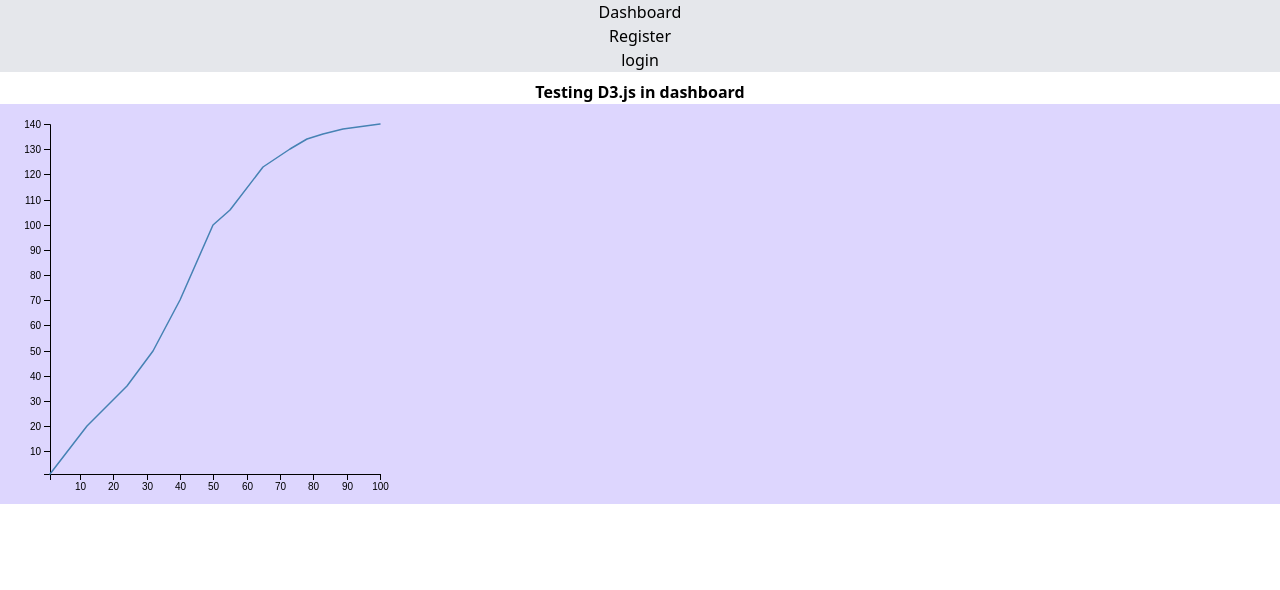
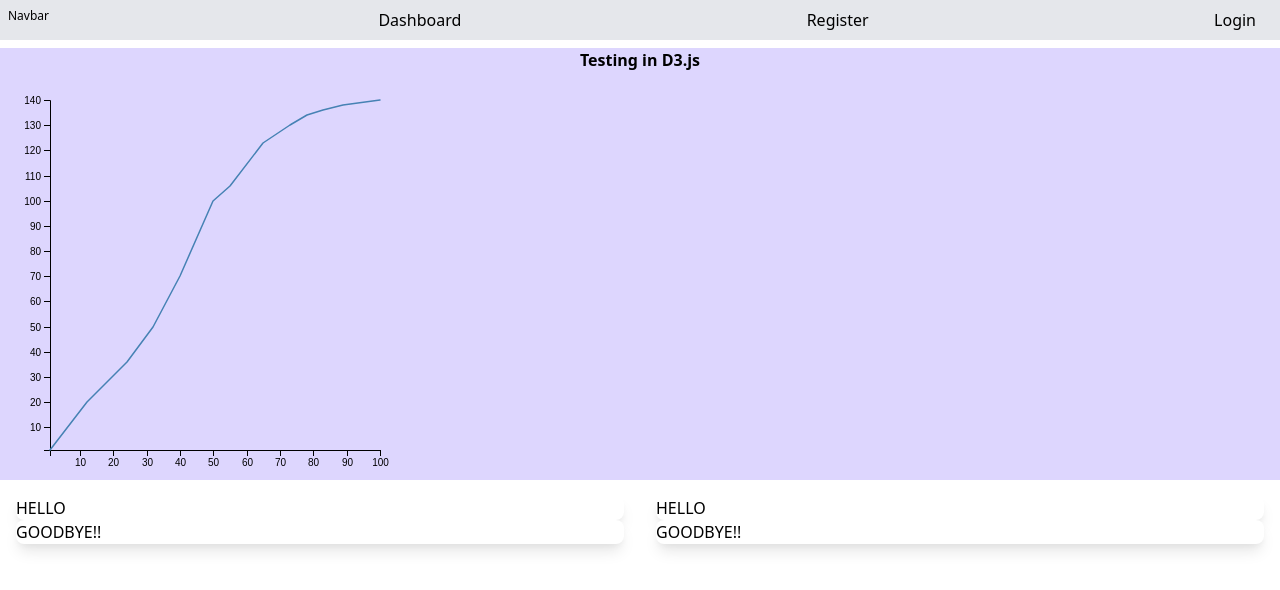
Before and after one commit to Virajj28/NextJS-Slack-, a Next.js app in the folder slack-clone/: page /dashboard in a window 1280 px wide. Shown: the top 590 px of the page. Built offline with nearby package versions, Linux system fonts and the light colour scheme.

Commit message:
nav & card below graph added

```diff
--- /dev/null
+++ b/slack-clone/pages/components/Cards.js
@@ -0,0 +1,22 @@
+export default function Cards() {
+    return (
+        <div className="flex">
+            <div className="flex-1 p-4">
+                <div className="bg-white rounded-lg shadow-lg overflow-hidden">
+                    HELLO
+                </div>
+                <div className="bg-white rounded-lg shadow-lg overflow-hidden">
+                    GOODBYE!!
+                </div>
+            </div>
+            <div className="flex-1 p-4">
+                <div className="bg-white rounded-lg shadow-lg overflow-hidden">
+                    HELLO
+                </div>
+                <div className="bg-white rounded-lg shadow-lg overflow-hidden">
+                    GOODBYE!!
+                </div>
+            </div>
+        </div>
+    )
+}
--- a/slack-clone/pages/components/Content.js
+++ /dev/null
@@ -1,5 +0,0 @@
-export default function Content() {
-    return(
-        <h1 class="text-center mt-2 font-bold">Testing D3.js in dashboard</h1>
-    )
-}
--- a/slack-clone/pages/components/LeftNavbar.js
+++ /dev/null
@@ -1,11 +0,0 @@
-export default function LeftNavbar() {
-    return (
-            <div class="container bg-gray-200 text-center">
-                <ul>
-                    <li><a href="./dashboard">Dashboard</a></li>
-                    <li><a href="/">Register</a></li>
-                    <li><a href="./login">login</a></li>
-                </ul>
-            </div>
-    )
-}
--- /dev/null
+++ b/slack-clone/pages/components/Navbar.js
@@ -0,0 +1,10 @@
+export default function Navbar() {
+    return (
+            <div class="flex justify-between p-2 cursor-pointer">
+                    <p class="text-xs">Navbar</p>
+                    <a href="./dashboard" class="mx-4">Dashboard</a>
+                    <a href="/" class="mx-4">Register</a>
+                    <a href="./login" class="mx-4">Login</a>
+            </div>
+    )
+}
--- a/slack-clone/pages/dashboard.js
+++ b/slack-clone/pages/dashboard.js
@@ -1,5 +1,5 @@
-import LeftNavbar from "./components/LeftNavbar";
-import Content from "./components/Content";
+import Navbar from "./components/Navbar";
+import Cards from "./components/Cards";
 import {useRef,useEffect} from "react";
 import * as D3 from "d3";
 
@@ -9,11 +9,10 @@ export default function dashboard(){
 
         const data = [
             [1,1], [12,20], [24,36],
-        [32, 50], [40, 70], [50, 100],
-        [55, 106], [65, 123], [73, 130],
-        [78, 134], [83, 136], [89, 138],
-        [100, 140]
-    ];
+            [32, 50], [40, 70], [50, 100],
+            [55, 106], [65, 123], [73, 130],
+            [78, 134], [83, 136], [89, 138],[100, 140]
+        ];
 
     const svg = D3.select(myRef.current);
     const margin = {top: 20, right: 20, bottom: 30, left: 50};
@@ -48,122 +47,23 @@ export default function dashboard(){
         .attr("stroke-linecap", "round")
         .attr("stroke-width", 1.5)
         .attr("d", line);
-
-        // const data = [3,7,9,1,4,6,8,2,5],
-
-        // svg = D3.select(myRef.current)
-        // .append("svg")
-        // .attr("width",400)
-        // .attr("height",400)
-        // .style("background-color","#f5f5f5");
-
-        // const xScale = D3.scaleLinear()
-        // .domain([0,data.length])
-        // .range([0,400]);
-
-        // const yScale = D3.scaleLinear()
-        // .domain([0,10])
-        // .range([400,0]);
-
-        // const line = D3.line()
-        // .x((d,i)=>xScale(i))
-        // .y(d=>yScale(d));
-
-        // svg.append("path")
-        // .attr("d",line(data))
-        // .attr("stroke","blue")
-        // .attr("stroke-width",2)
-        // .attr("fill","none");
-
-        // svg.selectAll("circle")
-        // .data(data)
-        // .enter()
-        // .append("circle")
-        // .attr("cx",(d,i)=>xScale(i))
-        // .attr("cy",d=>yScale(d))
-        // .attr("r",5)
-        // .attr("fill","blue");
-
-        // svg.selectAll("text")
-        // .data(data)
-        // .enter()
-        // .append("text")
-        // .text(d=>d)
-        // .attr("x",(d,i)=>xScale(i))
-        // .attr("y",d=>yScale(d))
-        // .attr("font-size",20)
-        // .attr("fill","red");
-
-        // const data = [
-        //     { id: 1, value: 10, region: 'North America' },
-        //     { id: 2, value: 2, region: 'South America' },
-        //     { id: 3, value: 5, region: 'Europe' },
-        //     { id: 4, value: 8, region: 'Asia' },
-        //     { id: 5, value: 3, region: 'Australia' },
-        // ];
-
-        // const svg = D3.select(myRef.current);
-        // const width = +svg.attr('width');
-        // const height = +svg.attr('height');
-
-        // const render = data => {
-        //     const xValue = d => d.value;
-        //     const yValue = d => d.region;
-        //     const margin = { top: 20, right: 20, bottom: 30, left: 90 };
-        //     const innerWidth = width - margin.left - margin.right;
-        //     const innerHeight = height - margin.top - margin.bottom;
-
-        //     const xScale = D3.scaleLinear()
-        //         .domain([0, D3.max(data, xValue)])
-        //         .range([0, innerWidth]);
-
-        //     const yScale = D3.scaleBand()
-        //         .domain(data.map(yValue))
-        //         .range([0, innerHeight])
-        //         .padding(0.1);
-
-        //     const g = svg.append('g')
-        //         .attr('transform', `translate(${margin.left},${margin.top})`);
-
-        //     g.append('g')
-        //         .call(D3.axisLeft(yScale))
-        //         .append('text')
-        //         .attr('fill', '#000')
-        //         .attr('transform', 'rotate(-90)')
-        //         .attr('y', 6)
-        //         .attr('dy', '0.71em')
-        //         .attr('text-anchor', 'end')
-        //         .text('Region');
-
-        //     g.append('g')
-        //         .call(D3.axisBottom(xScale))
-        //         .attr('transform', `translate(0,${innerHeight})`)
-        //         .append('text')
-        //         .attr('fill', '#000')
-        //         .attr('x', innerWidth)
-        //         .attr('y', -10)
-        //         .attr('text-anchor', 'end')
-        //         .text('Value');
-
-        //     g.selectAll('.bar')
-        //         .data(data)
-        //         .enter().append('rect')
-        //         .attr('class', 'bar')
-        //         .attr('y', d => yScale(yValue(d)))
-        //         .attr('width', d => xScale(xValue(d)))
-        //         .attr('height', yScale.bandwidth());
-        // };
-
-        // render(data);
     },[]);
 
     return (
         <div>
-            <LeftNavbar />
-            <Content/>
+            {/* Sidebar */}
+
+            {/* Navbar */}
+            <div class="bg-gray-200 font-sm"><Navbar /></div>
+
+            {/* Line Chart Graph */}
             <div class="bg-purple-200">
+                <div class="font-bold text-center m-2">Testing in D3.js</div>
                 <svg ref={myRef} width="400" height="400"></svg>
             </div>
+
+            {/* Cards */}
+            <Cards/>
         </div>
     );
 };
```
